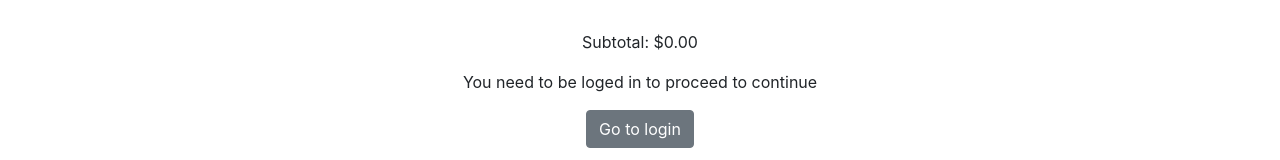
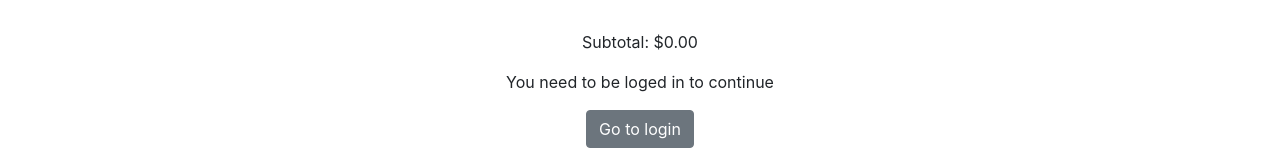
Before and after one commit to g8juan/5Comitear-Ecommerce, a React (Create React App) app: page /cart in a window 1280 px wide. Shown: the part 218-378 px from the top of the page. Built offline with nearby package versions, Linux system fonts and the light colour scheme; no server answers.

Commit message:
Saco force : true

```diff
--- a/server.js
+++ b/server.js
@@ -65,7 +65,7 @@ const routes = require("./routes");
 app.use("/api", routes);
 
 //Database
-database.sync({ force: true }).then(() => {
+database.sync({ force: false }).then(() => {
   app.listen(process.env.PORT || 8000, () => {
     console.log("SERVER LISTENING AT PORT 8000");
   });
--- a/src/cart/Cart.jsx
+++ b/src/cart/Cart.jsx
@@ -93,7 +93,7 @@ const Cart = ({ increaseQuantity, decreaseQuantity, products, userId, handleClic
           </Link>
         ) : (
             <div>
-              <p> You need to be loged in to proceed to continue</p>
+              <p> You need to be loged in to continue</p>
               <Link to='/login'>
                 <button variant="contained" className="btn btn-secondary">Go to login</button>
               </Link>
```
